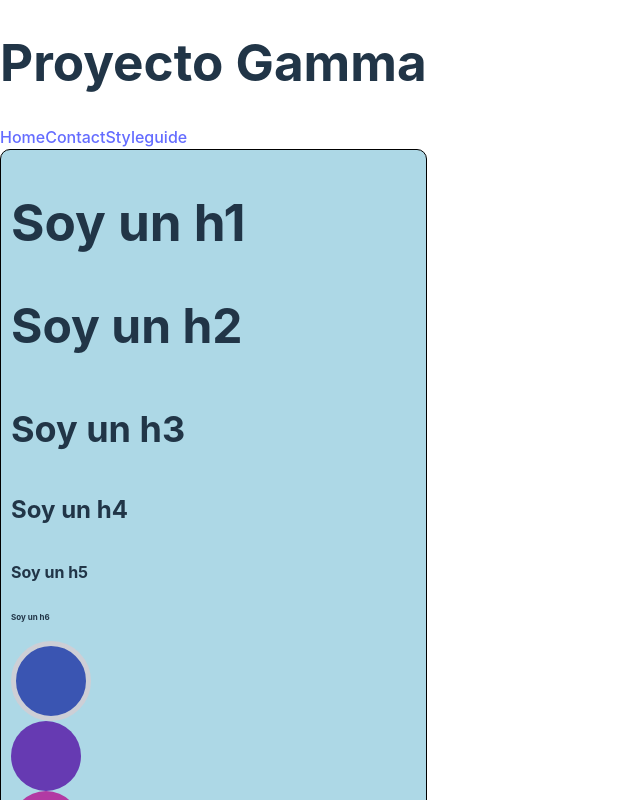
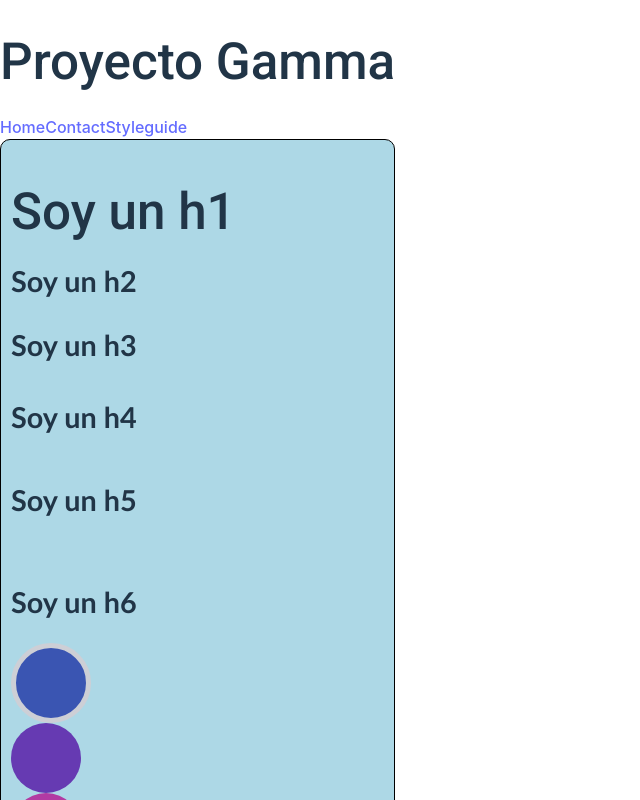
Before and after one commit to pamarmaria/pruebas-react-project, a React (Vite) app: page /styleguide in a window 1280 px wide. Shown: the top 800 px of the page, without its empty margins (0-640 px from the left). Built offline with nearby package versions, Linux system fonts and the light colour scheme.

Commit message:
Tipografías clase 24

```diff
--- a/src/index.css
+++ b/src/index.css
@@ -1,3 +1,4 @@
+
 :root {
   font-family: Inter, system-ui, Avenir, Helvetica, Arial, sans-serif;
   line-height: 1.5;
--- a/src/scss/_typography.scss
+++ b/src/scss/_typography.scss
@@ -1,23 +1,2 @@
-h1 {
-    font-size: 60px;
-}
 
-h2 {
-    font-size: 48px;
-}
-
-h3 {
-    font-size: 36px;
-}
-
-h4 {
-    font-size: 24px;
-}
-
-h5 {
-    font-size: 16px;
-}
-
-h6 {
-    font-size: 8px;
-}
+@import url('https://fonts.googleapis.com/css2?family=Oswald&family=Roboto:wght@500&display=swap');
--- a/src/scss/global.scss
+++ b/src/scss/global.scss
@@ -1 +1,30 @@
-@import '_typography.scss'
+@import '_typography.scss';
+
+// ----> Google Fonts
+
+$font-primary: "Roboto";
+$font-secondary: "Oswald";
+$font-medium: 1rem;
+$font-small: 0.8rem;
+$font-big: 1.2rem;
+
+$font-headers: $font-primary;
+
+// el no pondria más de 3 tamaños para los p, small... los headers van a parte
+
+h1, .h1 {
+    font-size: 2rem;
+    line-height: 1.2;
+    font-family: $font-headers;
+    margin-bottom: 1.5rem;
+    // todo esto deberían ser variables
+}
+
+
+h2, h3, h4, h5, h6 {
+    font-size: 1.8rem;
+    line-height: 1.2;
+    font-family: 'Gill Sans', Calibri, sans-serif;
+    margin-bottom: 1.5rem;
+    // todo esto deberían ser variables
+}
```
